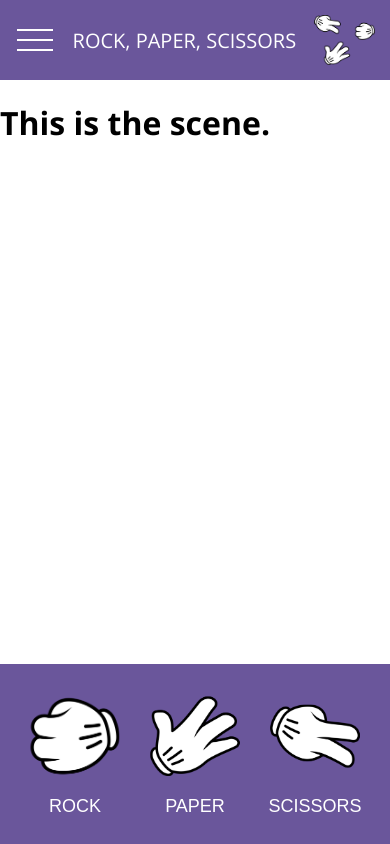
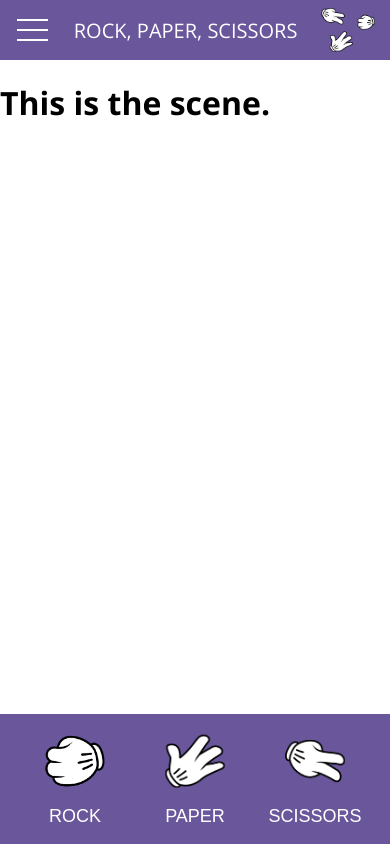
Before and after one commit to ilievZlatko/rock-paper-scissors, a React (Create React App) app: page / in a window 390 px wide. Built offline with nearby package versions, Linux system fonts and the light colour scheme.

Commit message:
polysh styles for mobile

```diff
--- a/src/components/Footer/Footer.css
+++ b/src/components/Footer/Footer.css
@@ -3,7 +3,7 @@ footer {
   bottom: 0;
   left: 0;
   width: 100%;
-  height: 180px;
+  height: 130px;
   display: flex;
   align-items: center;
   justify-content: space-around;
--- a/src/components/Footer/Footer.scss
+++ b/src/components/Footer/Footer.scss
@@ -3,7 +3,7 @@ footer {
 	bottom: 0;
 	left: 0;
 	width: 100%;
-	height: 180px;
+	height: 130px;
 	display: flex;
 	align-items: center;
 	justify-content: space-around;
--- a/src/components/Header/BurgerBtn/BurgerBtn.css
+++ b/src/components/Header/BurgerBtn/BurgerBtn.css
@@ -1,11 +1,11 @@
 .DrawerToggle {
-  width: 40px;
+  width: 35px;
   height: 100%;
   display: flex;
   flex-flow: column;
   justify-content: space-around;
   align-items: center;
-  padding: 10px 0;
+  padding: 7px 0;
   box-sizing: border-box;
   cursor: pointer; }
   .DrawerToggle > div {
--- a/src/components/Header/BurgerBtn/BurgerBtn.scss
+++ b/src/components/Header/BurgerBtn/BurgerBtn.scss
@@ -1,11 +1,11 @@
 .DrawerToggle {
-	width: 40px;
+	width: 35px;
 	height: 100%;
 	display: flex;
 	flex-flow: column;
 	justify-content: space-around;
 	align-items: center;
-	padding: 10px 0;
+	padding: 7px 0;
 	box-sizing: border-box;
 	cursor: pointer;
 
--- a/src/components/Header/Header.css
+++ b/src/components/Header/Header.css
@@ -1,10 +1,10 @@
 header {
-  height: 80px;
+  height: 60px;
   width: 100%;
   display: flex;
   justify-content: space-between;
   align-items: center;
-  padding: 15px;
   background: #6a569b;
   color: #fff;
+  padding: 8px 15px;
   box-sizing: border-box; }
--- a/src/components/Header/Header.scss
+++ b/src/components/Header/Header.scss
@@ -1,11 +1,11 @@
 header {
-	height: 80px;
+	height: 60px;
 	width: 100%;
 	display: flex;
 	justify-content: space-between;
 	align-items: center;
-	padding: 15px;
 	background: #6a569b;
 	color: #fff;
+	padding: 8px 15px;
 	box-sizing: border-box;
 }
--- a/src/components/UI/ControlBtn/ControlBtn.css
+++ b/src/components/UI/ControlBtn/ControlBtn.css
@@ -20,8 +20,8 @@
   .controlBtn .active {
     color: #9d7fe9; }
   .controlBtn > div {
-    width: 90px;
-    height: 90px;
+    width: 60px;
+    height: 60px;
     flex-shrink: 0;
     margin-bottom: 15px; }
     .controlBtn > div > img {
--- a/src/components/UI/ControlBtn/ControlBtn.scss
+++ b/src/components/UI/ControlBtn/ControlBtn.scss
@@ -25,8 +25,8 @@
 	}
 
 	> div {
-		width: 90px;
-		height: 90px;
+		width: 60px;
+		height: 60px;
 		flex-shrink: 0;
 		margin-bottom: 15px;
 
```
Also changed, not shown: src/components/Player/Player.jsx (added).
